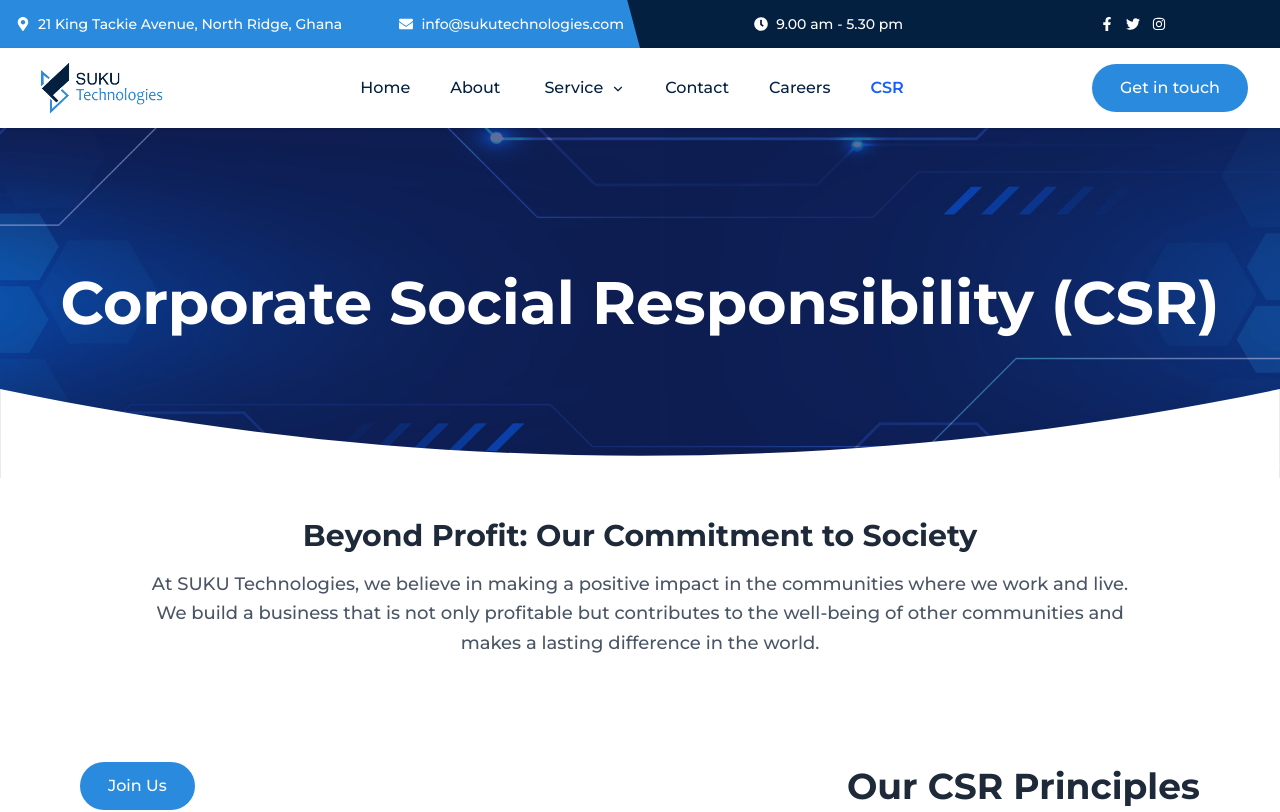
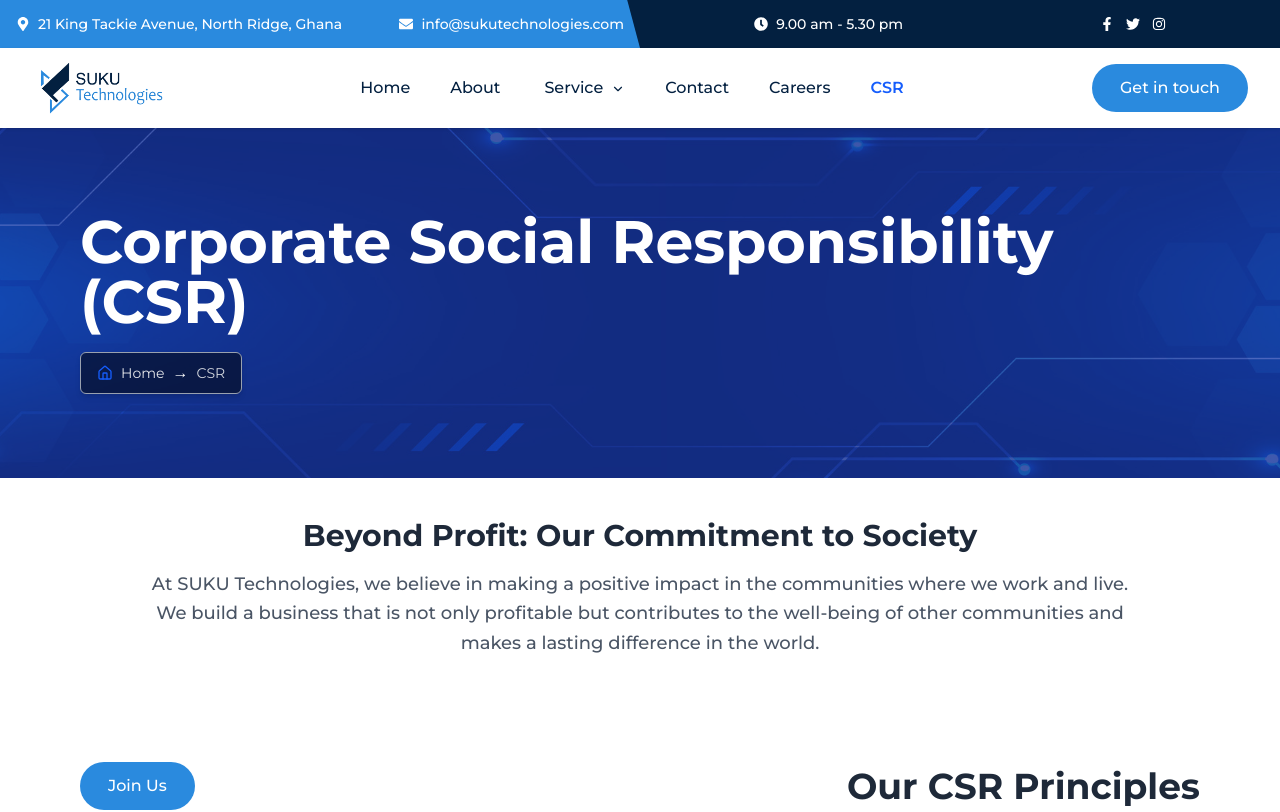
Before and after one commit to BrandWebsite/SukuTech, a React (Vite) app: page /crs in a window 1280 px wide. Shown: the top 812 px of the page. Built offline with nearby package versions, Linux system fonts and the light colour scheme.

Commit message:
changed the CRS breadcum

```diff
--- a/src/components/Hero.jsx
+++ b/src/components/Hero.jsx
@@ -39,14 +39,15 @@ const Hero = () => {
           className="text-white space-y-5"
         >
           <h2 className="text-sm uppercase tracking-widest text-[#2A8ADE] font-semibold">
-            An IT Solution Agency
+            Empowering Businesses Worldwide
           </h2>
-          <h1 className="text-4xl md:text-5xl font-bold leading-tight">
-            Business Innovation With IT Expert
+          <h1 className="text-4xl md:text-5xl font-bold leading-tight text-center mr-3">
+            Powering Growth with Smart IT Solutions
           </h1>
-          <p className="text-lg text-gray-200 max-w-lg">
-            Professionally optimize interdependent intellectual interoperable
-            connect best practices. Progressively fabricate done.
+          <p className="text-lg text-gray-200 max-w-lg text-justify">
+            We partner with forward-thinking brands across the globe to deliver
+            technology-driven solutions that spark growth, boost efficiency, and
+            future-proof businesses in the digital era.
           </p>
 
           {/* CTA Buttons */}
--- a/src/pages/CRS.jsx
+++ b/src/pages/CRS.jsx
@@ -1,8 +1,10 @@
-import React from 'react'
+import React from "react";
 import { motion } from "framer-motion";
-import CrsImage from '../assets/CrsBanner.jpg'
-import CrsPrinciples from '../components/Crs/CrsPrinciples';
-import CrsReport from '../components/Crs/CrsReport';
+import CrsImage from "../assets/CrsBanner.jpg";
+import CrsPrinciples from "../components/Crs/CrsPrinciples";
+import CrsReport from "../components/Crs/CrsReport";
+import { Link } from "react-router-dom";
+import { Home } from "lucide-react";
 
 const pageVariants = {
   hidden: { opacity: 0, y: 50 },
@@ -42,23 +44,33 @@ const CRS = () => {
         />
 
         {/* Overlay */}
-        <div className="absolute inset-0 bg-blue-800/35 flex items-center justify-center">
+        <div
+          className="
+      absolute inset-0 bg-blue-800/65
+      flex flex-col items-center justify-center
+      md:items-start
+      px-0 md:px-12 lg:px-20
+    "
+        >
           <h1 className="text-white text-3xl sm:text-4xl md:text-6xl font-bold">
             Corporate Social Responsibility (CSR)
           </h1>
+
+          {/* Breadcrumb box */}
+          <div className="inline-flex items-center gap-2 bg-black/50 border border-gray-400 px-4 py-2 rounded-md shadow-md mt-5">
+            <Home size={16} className="text-blue-600" />
+
+            <Link
+              to="/"
+              className="text-sm text-gray-200 hover:text-blue-700 transition-colors duration-200"
+            >
+              Home
+            </Link>
+
+            <span className="text-white">→</span>
+            <span className="text-sm text-gray-300">CSR</span>
+          </div>
         </div>
-
-        {/* Bottom Arch */}
-        <svg
-          className="absolute bottom-0 left-0 w-full"
-          viewBox="0 0 1440 100"
-          xmlns="http://www.w3.org/2000/svg"
-        >
-          <path
-            fill="white"
-            d="M0,0 C480,100 960,100 1440,0 L1440,100 L0,100 Z"
-          />
-        </svg>
       </div>
 
       {/* ==== Description ==== */}
@@ -80,10 +92,10 @@ const CRS = () => {
       </motion.div>
 
       {/* Content Section */}
-      <CrsPrinciples/>
-      <CrsReport/>
+      <CrsPrinciples />
+      <CrsReport />
     </motion.div>
   );
-}
+};
 
-export default CRS
+export default CRS;
```
